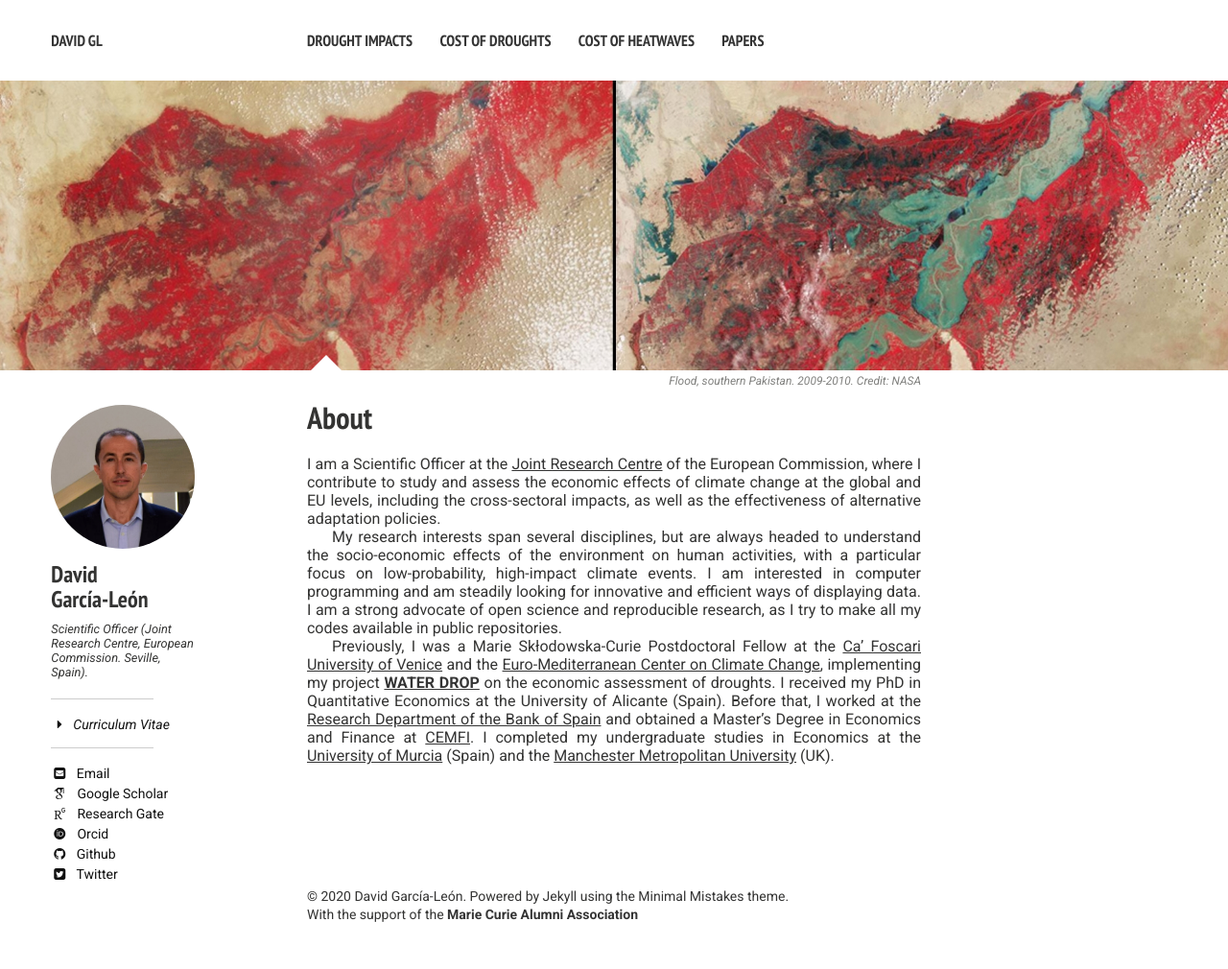
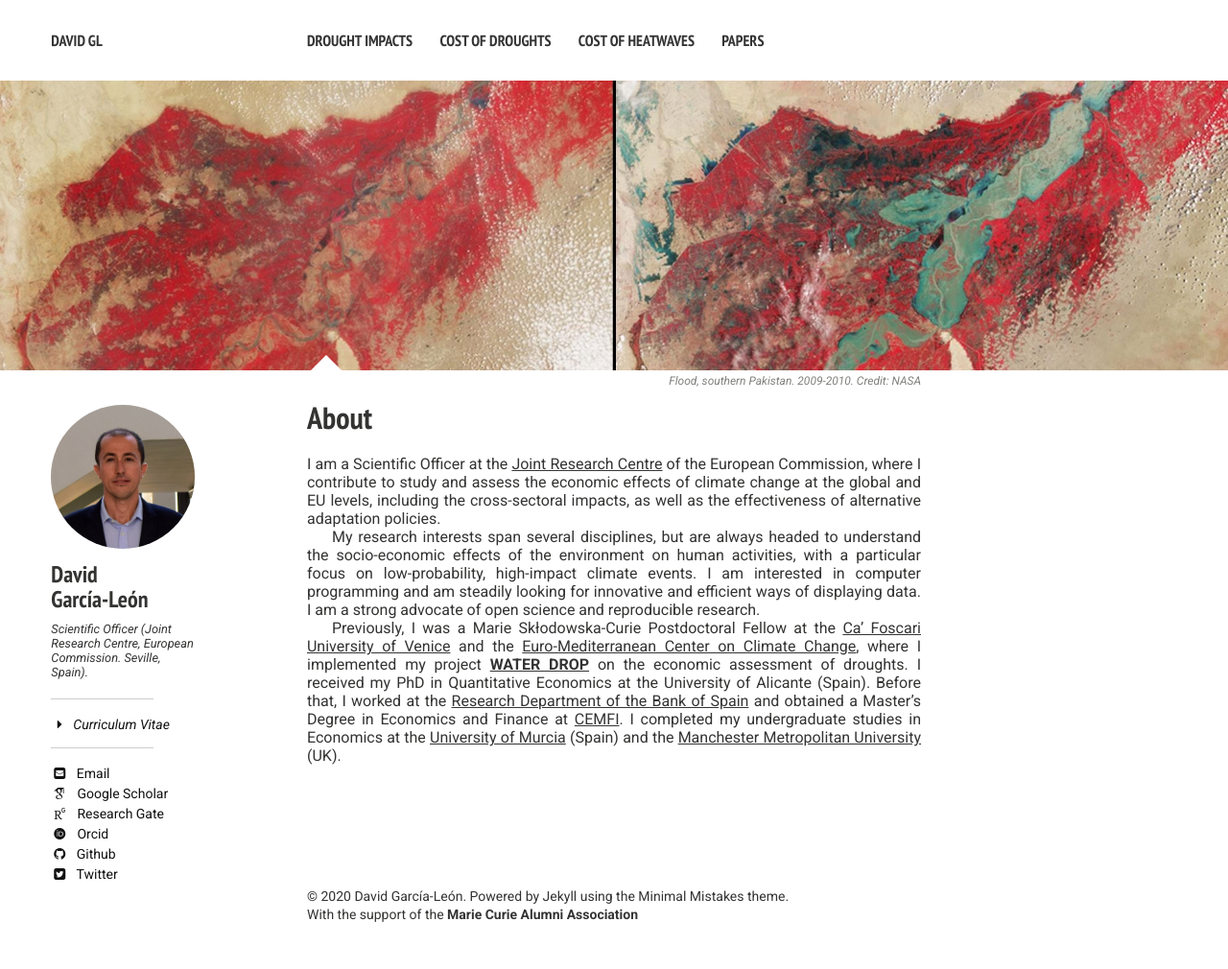
Before and after one commit to David-G-L/minimal_mistakes_site, a Jekyll site: the page built from index.md, in a window 1280 px wide. Shown: the whole page at 96% size. Built offline with Jekyll 4.4.1, drawn with Linux system fonts in a browser that asks for light colours; nearby versions of some CDN libraries; some web fonts are replaced.

Commit message:
Bio modification

```diff
--- a/index.md
+++ b/index.md
@@ -10,6 +10,6 @@ image:
 ---
 I am a Scientific Officer at the [Joint Research Centre](https://ec.europa.eu/jrc/en/){:target="_blank"} of the European Commission, where I contribute to study and assess the economic effects of climate change at the global and EU levels, including the cross-sectoral impacts, as well as the effectiveness of alternative adaptation policies.
 
-My research interests span several disciplines, but are always headed to understand the socio-economic effects of the environment on human activities, with a particular focus on low-probability, high-impact climate events. I am interested in computer programming and am steadily looking for innovative and efficient ways of displaying data. I am a strong advocate of open science and reproducible research, as I try to make all my codes available in public repositories.
+My research interests span several disciplines, but are always headed to understand the socio-economic effects of the environment on human activities, with a particular focus on low-probability, high-impact climate events. I am interested in computer programming and am steadily looking for innovative and efficient ways of displaying data. I am a strong advocate of open science and reproducible research.
 
-Previously, I was a Marie Sk&#322;odowska-Curie Postdoctoral Fellow at the [Ca' Foscari University of Venice](https://www.unive.it/){:target="_blank"} and the [Euro-Mediterranean Center on Climate Change](https://www.cmcc.it/){:target="_blank"}, implementing my project [**WATER DROP**](https://cordis.europa.eu/article/id/407029-pinning-down-the-cost-of-drought-in-mediterranean-countries){:target="_blank"} on the economic assessment of droughts. I received my PhD in Quantitative Economics at the University of Alicante (Spain). Before that, I worked at the [Research Department of the Bank of Spain](http://www.bde.es/investigador/en/){:target="_blank"} and obtained a Master's Degree in Economics and Finance at [CEMFI](http://www.cemfi.es/){:target="_blank"}. I completed my undergraduate studies in Economics at the [University of Murcia](https://www.um.es/){:target="_blank"} (Spain) and the [Manchester Metropolitan University](https://www2.mmu.ac.uk/){:target="_blank"} (UK).
+Previously, I was a Marie Sk&#322;odowska-Curie Postdoctoral Fellow at the [Ca' Foscari University of Venice](https://www.unive.it/){:target="_blank"} and the [Euro-Mediterranean Center on Climate Change](https://www.cmcc.it/){:target="_blank"}, where I implemented my project [**WATER DROP**](https://cordis.europa.eu/article/id/407029-pinning-down-the-cost-of-drought-in-mediterranean-countries){:target="_blank"} on the economic assessment of droughts. I received my PhD in Quantitative Economics at the University of Alicante (Spain). Before that, I worked at the [Research Department of the Bank of Spain](http://www.bde.es/investigador/en/){:target="_blank"} and obtained a Master's Degree in Economics and Finance at [CEMFI](http://www.cemfi.es/){:target="_blank"}. I completed my undergraduate studies in Economics at the [University of Murcia](https://www.um.es/){:target="_blank"} (Spain) and the [Manchester Metropolitan University](https://www2.mmu.ac.uk/){:target="_blank"} (UK).
```
